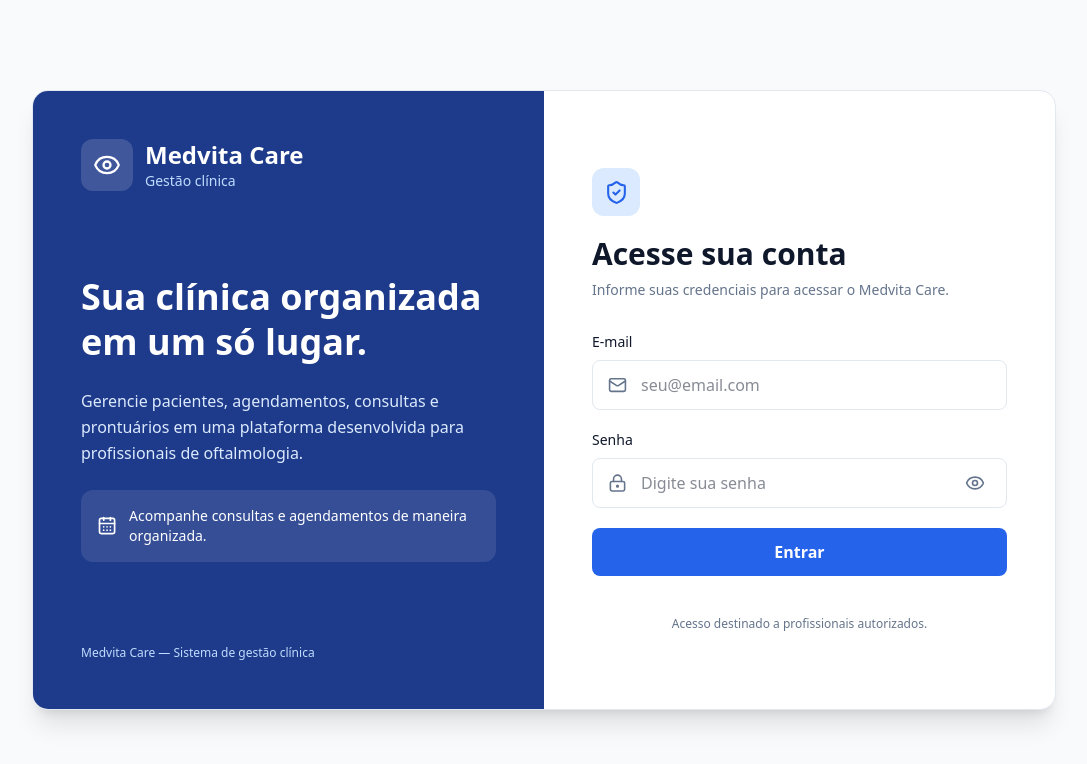
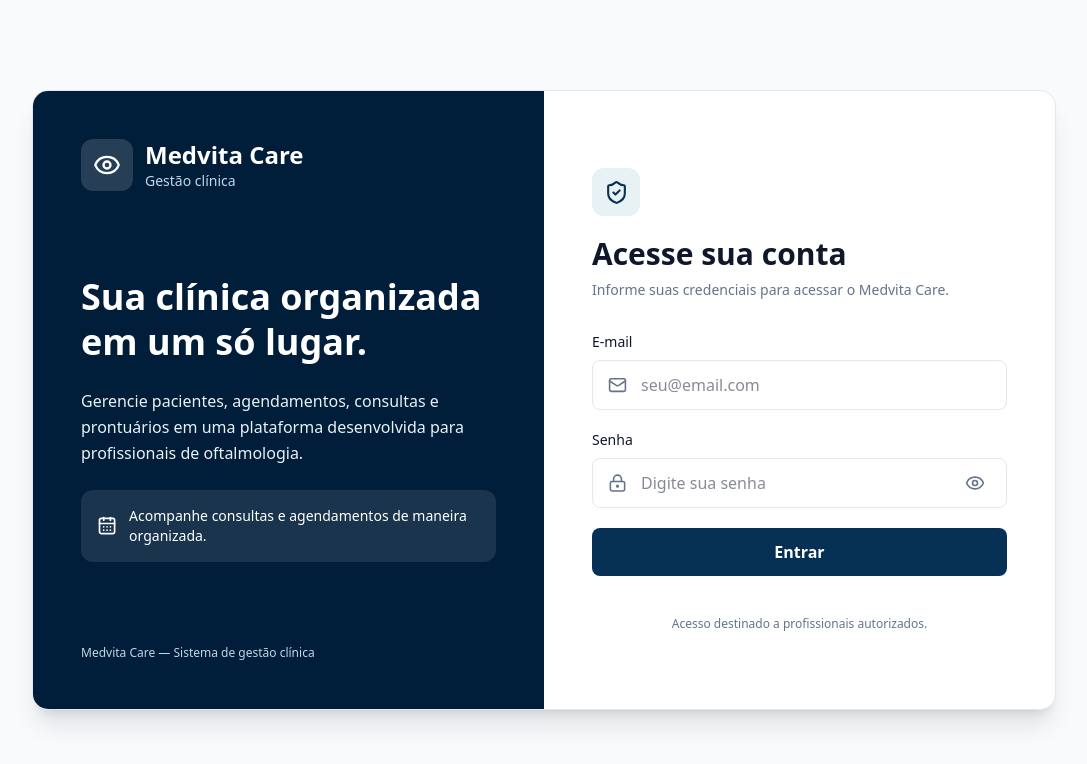
Before and after one commit to felipemuchulski/medvita-care, a React (Vite) app in the folder web/: page /login in a window 1280 px wide. Shown: the top 764 px of the page, without its empty margins (96-1183 px from the left). Built offline with nearby package versions, Linux system fonts and the light colour scheme; no server answers.

Commit message:
style(web): aplicar paleta safira na interface e no calendário

```diff
--- a/web/src/components/layout/Sidebar.tsx
+++ b/web/src/components/layout/Sidebar.tsx
@@ -48,7 +48,7 @@ export default function Sidebar({ isOpen, onClose }: SidebarProps) {
 
             <div>
               <h1 className="text-lg font-bold">Medvita Care</h1>
-              <p className="text-xs text-blue-200">Gestão clínica</p>
+              <p className="text-xs text-brand-muted">Gestão clínica</p>
             </div>
           </div>
 
@@ -65,12 +65,12 @@ export default function Sidebar({ isOpen, onClose }: SidebarProps) {
         <div className="border-y border-white/10 px-4 py-4">
           <label
             htmlFor="active-clinic"
-            className="mb-2 block text-xs font-semibold uppercase tracking-wider text-blue-300"
+            className="mb-2 block text-xs font-semibold uppercase tracking-wider text-brand-highlight"
           >
             Clínica ativa
           </label>
           {isLoading ? (
-            <p className="text-sm text-blue-100" role="status">
+            <p className="text-sm text-primary-light" role="status">
               Carregando clínicas...
             </p>
           ) : memberships.length > 0 ? (
@@ -103,7 +103,7 @@ export default function Sidebar({ isOpen, onClose }: SidebarProps) {
               )}
             </>
           ) : (
-            <p className="text-sm text-blue-100">Nenhuma clínica autorizada.</p>
+            <p className="text-sm text-primary-light">Nenhuma clínica autorizada.</p>
           )}
           {error && (
             <p role="alert" className="mt-2 text-xs text-red-200">
@@ -116,7 +116,7 @@ export default function Sidebar({ isOpen, onClose }: SidebarProps) {
           aria-label="Navegação principal"
           className="flex-1 overflow-y-auto px-3 py-4"
         >
-          <p className="mb-3 px-4 text-xs font-semibold uppercase tracking-wider text-blue-300">
+          <p className="mb-3 px-4 text-xs font-semibold uppercase tracking-wider text-brand-highlight">
             Menu principal
           </p>
 
@@ -137,7 +137,7 @@ export default function Sidebar({ isOpen, onClose }: SidebarProps) {
                     ${
                       isActive
                         ? "bg-white/15 text-white"
-                        : "text-blue-100 hover:bg-white/10 hover:text-white"
+                        : "text-primary-light hover:bg-white/10 hover:text-white"
                     }
                   `}
                 >
@@ -150,7 +150,7 @@ export default function Sidebar({ isOpen, onClose }: SidebarProps) {
         </nav>
 
         <div className="border-t border-white/10 px-5 py-4">
-          <p className="text-xs text-blue-200">Medvita Care • MVP</p>
+          <p className="text-xs text-brand-muted">Medvita Care • MVP</p>
         </div>
       </aside>
     </>
--- a/web/src/features/appointments/components/AppointmentStatusBadge.tsx
+++ b/web/src/features/appointments/components/AppointmentStatusBadge.tsx
@@ -1,7 +1,7 @@
 import type { AppointmentStatus } from "../types/appointment";
 import { statusLabels } from "../lib/appointment";
 const colors = {
-  SCHEDULED: "bg-blue-50 text-blue-800",
+  SCHEDULED: "bg-primary-light text-primary",
   CONFIRMED: "bg-green-50 text-green-800",
   IN_PROGRESS: "bg-amber-50 text-amber-900",
   COMPLETED: "bg-slate-100 text-slate-800",
--- a/web/src/features/auth/pages/LoginPage.tsx
+++ b/web/src/features/auth/pages/LoginPage.tsx
@@ -66,7 +66,7 @@ export default function LoginPage() {
 
             <div>
               <h1 className="text-2xl font-bold">Medvita Care</h1>
-              <p className="text-sm text-blue-200">Gestão clínica</p>
+              <p className="text-sm text-brand-muted">Gestão clínica</p>
             </div>
           </div>
 
@@ -75,7 +75,7 @@ export default function LoginPage() {
               Sua clínica organizada em um só lugar.
             </h2>
 
-            <p className="text-base leading-relaxed text-blue-100">
+            <p className="text-base leading-relaxed text-primary-light">
               Gerencie pacientes, agendamentos, consultas e prontuários em uma
               plataforma desenvolvida para profissionais de oftalmologia.
             </p>
@@ -89,7 +89,7 @@ export default function LoginPage() {
             </div>
           </div>
 
-          <p className="text-xs text-blue-200">
+          <p className="text-xs text-brand-muted">
             Medvita Care — Sistema de gestão clínica
           </p>
         </aside>
--- a/web/src/features/calendar/styles/calendar.css
+++ b/web/src/features/calendar/styles/calendar.css
@@ -1,7 +1,7 @@
 /* Scope FullCalendar theme settings and overrides to this feature. */
 .medvita-calendar {
   --fc-monarch-primary: var(--color-primary);
-  --fc-monarch-primary-over: var(--color-primary);
+  --fc-monarch-primary-over: var(--color-primary-hover);
   --fc-monarch-primary-down: var(--color-primary-dark);
   --fc-monarch-border: var(--color-border);
   --fc-monarch-background: var(--color-surface);
@@ -9,7 +9,7 @@
   --fc-monarch-outline: var(--color-primary);
   --fc-monarch-secondary: var(--color-primary-light);
   --fc-monarch-secondary-foreground: var(--color-primary);
-  --fc-monarch-tertiary: var(--color-primary);
+  --fc-monarch-tertiary: var(--color-accent);
   --fc-monarch-tertiary-foreground: var(--color-surface);
   --fc-monarch-selected: var(--color-primary);
   --fc-monarch-selected-foreground: var(--color-surface);
--- a/web/src/features/calendar/utils/appointmentToEvent.ts
+++ b/web/src/features/calendar/utils/appointmentToEvent.ts
@@ -6,7 +6,7 @@ import type {
 } from "../../appointments/types/appointment";
 
 export const eventColors: Record<AppointmentStatus, string> = {
-  SCHEDULED: "#1d4ed8",
+  SCHEDULED: "#063154",
   CONFIRMED: "#15803d",
   IN_PROGRESS: "#92400e",
   COMPLETED: "#475569",
--- a/web/src/index.css
+++ b/web/src/index.css
@@ -1,9 +1,13 @@
 @import "tailwindcss";
 
 @theme {
-  --color-primary: #2563EB;
-  --color-primary-dark: #1E3A8A;
-  --color-primary-light: #DBEAFE;
+  --color-primary: #063154;
+  --color-primary-dark: #001D39;
+  --color-primary-light: #E8F1F4;
+  --color-primary-hover: #0A4174;
+  --color-brand-muted: #BDD8E9;
+  --color-brand-highlight: #7BBDE8;
+  --color-accent: #025F67;
   --color-background: #F8FAFC;
   --color-surface: #FFFFFF;
   --color-text-primary: #0F172A;
```
